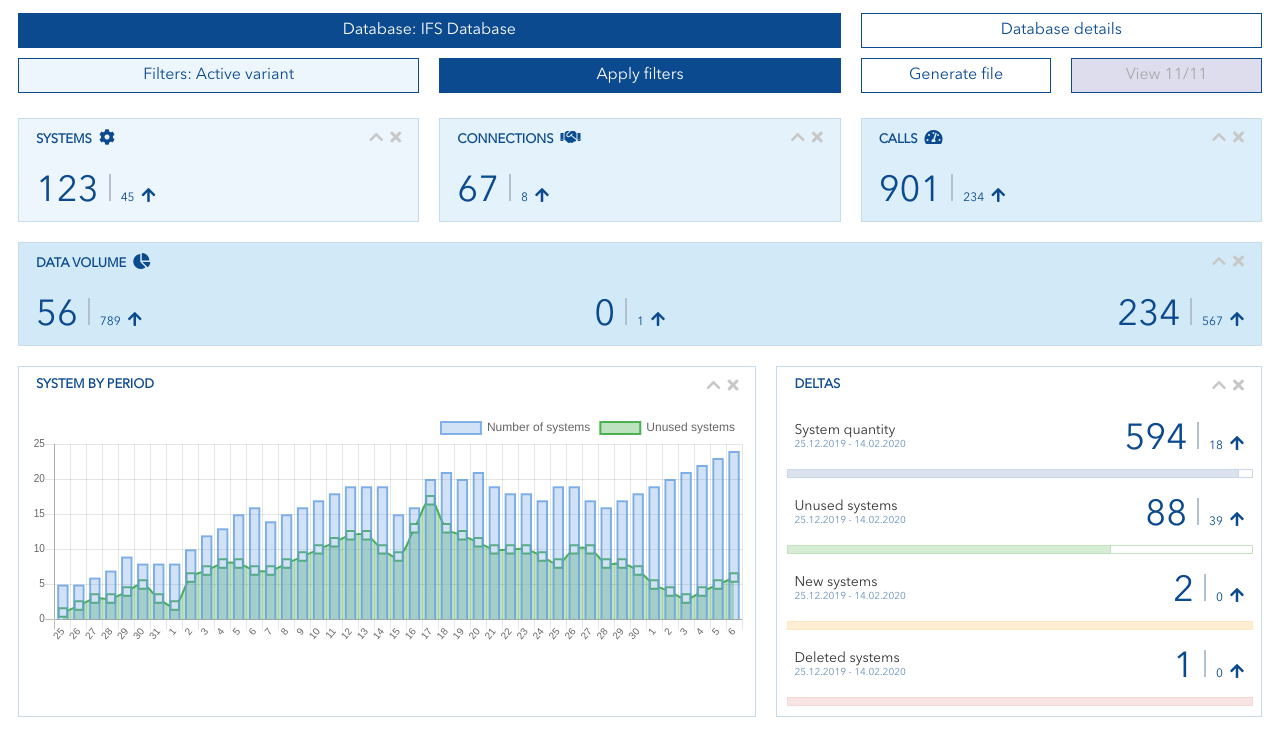
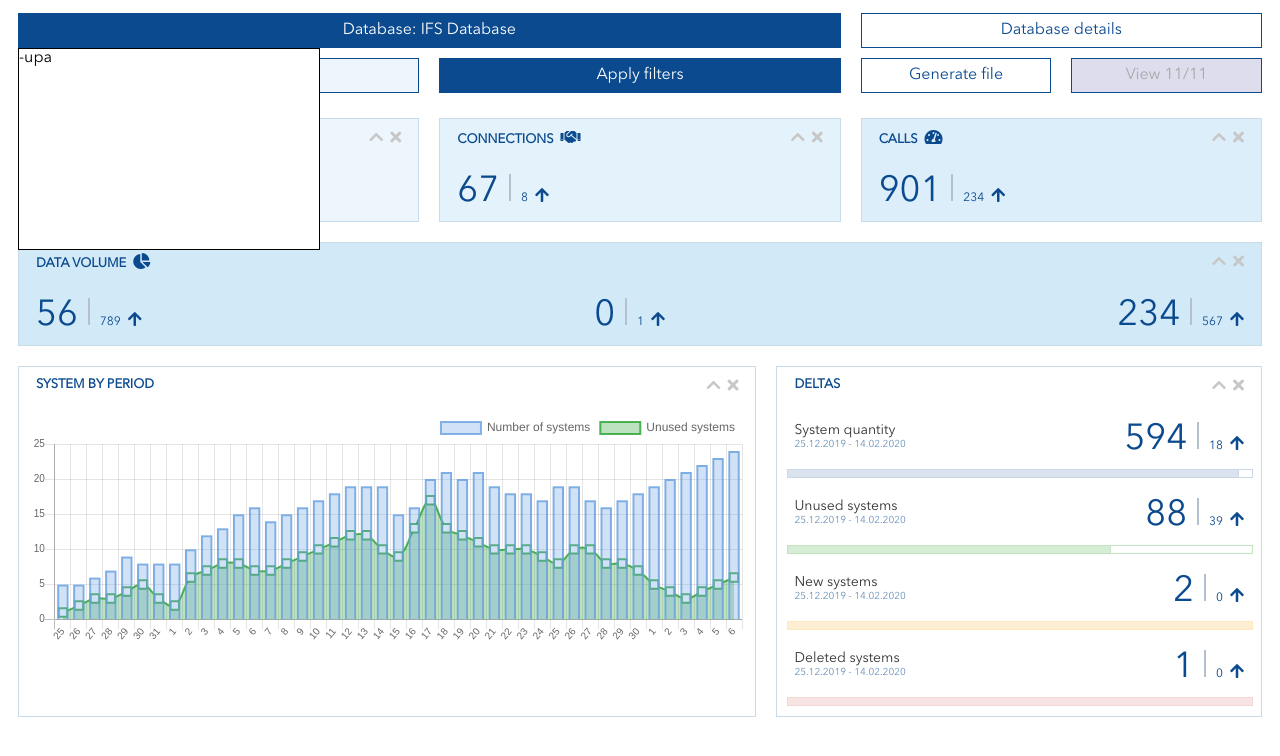
Before and after one commit to wp7312/wp7312.github.io, a React (Create React App) app: page / in a window 1280 px wide. Both pictures are taken after a click on the button "Database: IFS Database". Shown: the top 756 px of the page. Built offline with nearby package versions, Linux system fonts and the light colour scheme.

Commit message:
Add popper

```diff
--- a/package.json
+++ b/package.json
@@ -5,6 +5,7 @@
   "homepage": "https://wp7312.github.io",
   "dependencies": {
     "@fortawesome/fontawesome-free": "^5.15.3",
+    "@material-ui/core": "^4.11.4",
     "@reduxjs/toolkit": "^1.5.1",
     "@testing-library/jest-dom": "^5.11.4",
     "@testing-library/react": "^11.1.0",
--- /dev/null
+++ b/src/components/Overview/Toolbar/DatabaseButton/DatabaseButton.tsx
@@ -0,0 +1,11 @@
+import React from 'react';
+import { PopperableButton } from '../../../shared/PopperableButton/PopperableButton';
+import { Tile } from '../../../shared/Tile/Tile';
+
+export const DatabaseButton: React.FunctionComponent<{}> = () => {
+    return (
+        <PopperableButton value='Database: IFS Database' size={2}>
+            <div style={{backgroundColor: 'white', width:'300px', height:'200px', border: '1px solid black'}}>-upa</div>
+        </PopperableButton>
+    )
+}
--- a/src/components/Overview/Toolbar/Toolbar.tsx
+++ b/src/components/Overview/Toolbar/Toolbar.tsx
@@ -2,6 +2,7 @@ import React from 'react'
 import styled from 'styled-components'
 import { Colors } from '../../../consts/colors'
 import { Button } from '../../shared/Button'
+import { DatabaseButton } from './DatabaseButton/DatabaseButton';
 
 const ToolbarWrapper = styled.div`
     display: flex;
@@ -12,7 +13,7 @@ const ToolbarWrapper = styled.div`
 export const Toolbar = () => {
     return (
         <ToolbarWrapper>
-            <Button size={2} value='Database: IFS Database' />
+            <DatabaseButton />
             <Button
                 size={1}
                 value='Database details'
--- a/src/components/shared/Button.tsx
+++ b/src/components/shared/Button.tsx
@@ -1,22 +1,24 @@
-import styled from 'styled-components'
-import { calculateFlexBasis } from './style.utils'
+import React from 'react';
+import styled, { css } from 'styled-components';
+import { calculateFlexBasis } from './style.utils';
 
 export interface ButtonProps {
     size: number;
     value: string;
     color?: string;
     backgroundColor?: string;
+    onClick?: () => void;
 }
 
-export const Button = (props: ButtonProps) => {
+export const Button = React.forwardRef<HTMLButtonElement, ButtonProps>((props, ref) => {
     return (
         <StyledDiv {...props} >
-            <StyledButton {...props} >
+            <StyledButton ref={ref} {...props} >
                 {props.value}
             </StyledButton>
         </StyledDiv>
     )
-}
+});
 
 export const DisabledDiv = styled.div`
     position: absolute;
@@ -30,6 +32,7 @@ export const StyledDiv = styled.div`
     box-sizing: border-box;
     display: flex;
     overflow: hidden;
+    ${({backgroundColor}) => backgroundColor && css`background-color: ${backgroundColor}`}
     @media all and (min-width: 0px) and (max-width: 600px) {
       flex-basis: ${(props: ButtonProps) => calculateFlexBasis(props.size, 6, 6)};
     }
--- /dev/null
+++ b/src/components/shared/IfsPopper/IfsPopper.tsx
@@ -0,0 +1,20 @@
+import React from 'react';
+import { Popper, PopperProps } from '@material-ui/core';
+
+
+export interface IfsPopperProps {
+    isOpen: boolean;
+    popperProps?: Partial<PopperProps>;
+}
+
+export const IfsPopper: React.FunctionComponent<IfsPopperProps> = ({ isOpen, popperProps, children }) => {
+    return (
+        <Popper
+            placement='bottom-start'
+            {...popperProps}
+            open={isOpen}
+        >
+            {children}
+        </Popper>
+    )
+}
--- /dev/null
+++ b/src/components/shared/PopperableButton/PopperableButton.tsx
@@ -0,0 +1,32 @@
+import { PopperProps } from '@material-ui/core';
+import React, { useEffect, useRef, useState } from 'react'
+import { Button, ButtonProps } from '../Button'
+import { IfsPopper } from '../IfsPopper/IfsPopper';
+
+
+export interface PopperableButtonProps extends ButtonProps {
+    defaultOpen?: boolean;
+    popperProps?: Partial<PopperProps>;
+}
+
+export const PopperableButton: React.FunctionComponent<PopperableButtonProps> = ({ defaultOpen, children, popperProps, ...buttonProps }) => {
+    const [isOpen, setIsOpen] = useState<boolean>(!!defaultOpen);
+
+    const [anchorElement, setAnchorElement] = useState<HTMLButtonElement>();
+    const ref = useRef<HTMLButtonElement>(null);
+
+    useEffect(() => {
+        if (ref.current) setAnchorElement(ref.current);
+    }, [ref.current]);
+
+    return (
+        <>
+            <Button ref={ref} {...buttonProps} onClick={() => setIsOpen(!isOpen)} />
+            {anchorElement &&
+                <IfsPopper {...popperProps} isOpen={isOpen} popperProps={{ anchorEl: anchorElement }} >
+                    {children}
+                </IfsPopper>
+            }
+        </>
+    )
+}
--- a/src/components/shared/Tile/Tile.styles.ts
+++ b/src/components/shared/Tile/Tile.styles.ts
@@ -1,23 +1,28 @@
 import styled from 'styled-components'
-import { StyledDivProps, TileProps } from './Tile'
+import { StyledDivProps } from './Tile'
 import { Colors, IFSColor } from '../../../consts/colors';
 import {calculateFlexBasis} from '../style.utils'
+
+
+interface TileStylesProps {
+    size: number;
+}
 
 export const TileStyles = styled.div`
     box-sizing: border-box;
     color: ${Colors.mainBlue};
     flex-grow: 1;
     @media all and (min-width: 0px) and (max-width: 600px) {
-      flex-basis: ${(props: TileProps) => calculateFlexBasis(props.size, 6, 6)};
+      flex-basis: ${(props: TileStylesProps) => calculateFlexBasis(props.size, 6, 6)};
     }
     @media all and (min-width: 601px) and (max-width: 1200px) {
-      flex-basis: ${(props: TileProps) => calculateFlexBasis(props.size, 6, 3)};
+      flex-basis: ${(props: TileStylesProps) => calculateFlexBasis(props.size, 6, 3)};
     }
     @media all and (min-width: 1201px) and (max-width: 1700px) {
-      flex-basis: ${(props: TileProps) => calculateFlexBasis(props.size, 6, 2)};
+      flex-basis: ${(props: TileStylesProps) => calculateFlexBasis(props.size, 6, 2)};
     }
     @media all and (min-width: 1701px) {
-      flex-basis: ${(props: TileProps) => calculateFlexBasis(props.size, 6, 1)};
+      flex-basis: ${(props: TileStylesProps) => calculateFlexBasis(props.size, 6, 1)};
     }
 `;
 
--- a/src/components/shared/Tile/Tile.tsx
+++ b/src/components/shared/Tile/Tile.tsx
@@ -7,8 +7,8 @@ import { RootState } from '../../../store/reducers/reducers';
 export interface TileProps {
     title: string;
     icon?: string,
-    size: number,
-    backgroundColor: string,
+    size?: number,
+    backgroundColor?: string,
     content: JSX.Element
 }
 
@@ -30,9 +30,9 @@ export const Tile = (props: TileProps) => {
         <>
             {
                 !closed &&
-                <TileStyles {...props}>
+                <TileStyles size={1} {...props}>
                     <StyledMarginDiv>
-                        <StyledDiv {...{...props, collapsed: collapsed}}>
+                        <StyledDiv backgroundColor={'white'} {...{...props, collapsed: collapsed}}>
                             <TitleWrapper>
                                 <LabelWrapper>
                                     {props.title}
```
Also changed, not shown: src/components/shared/Tile/PopperTile.tsx (added, +40 -0 lines), 1 other file (tests, documents, lock files or other folders).
